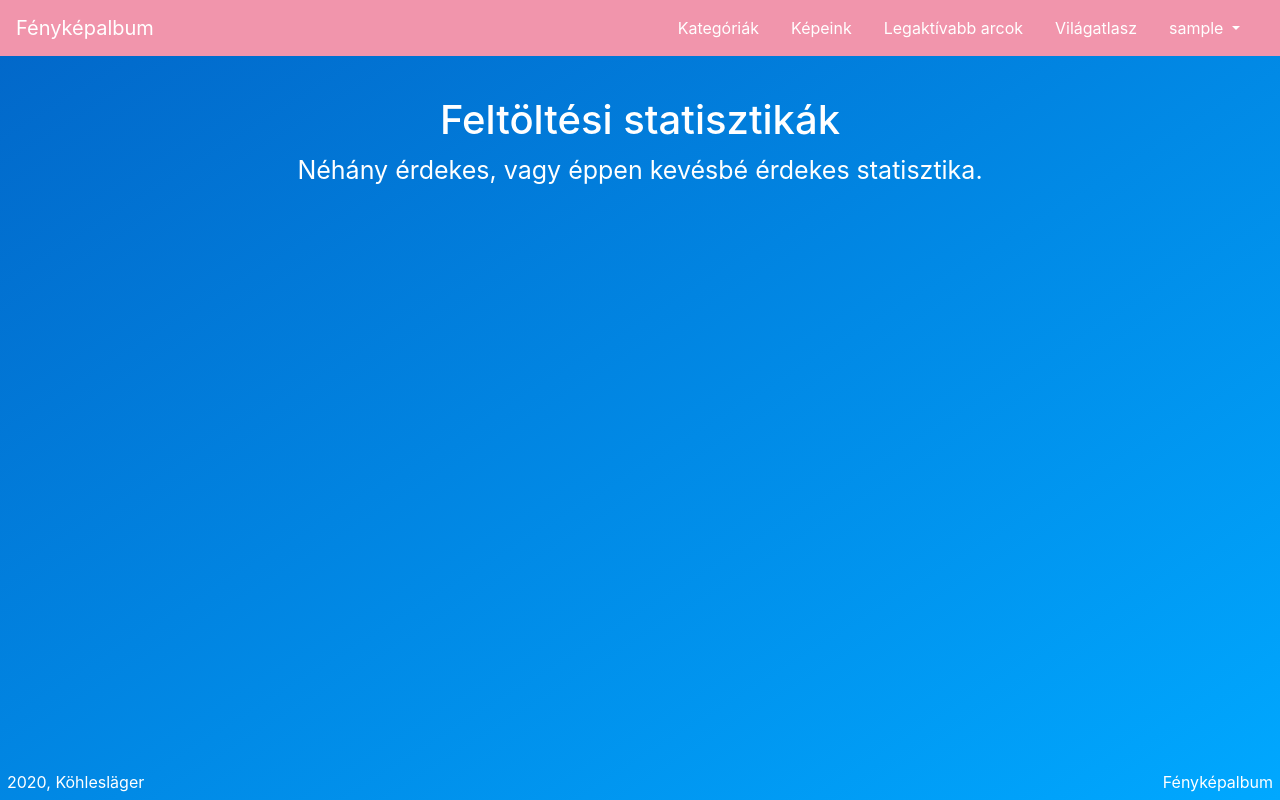
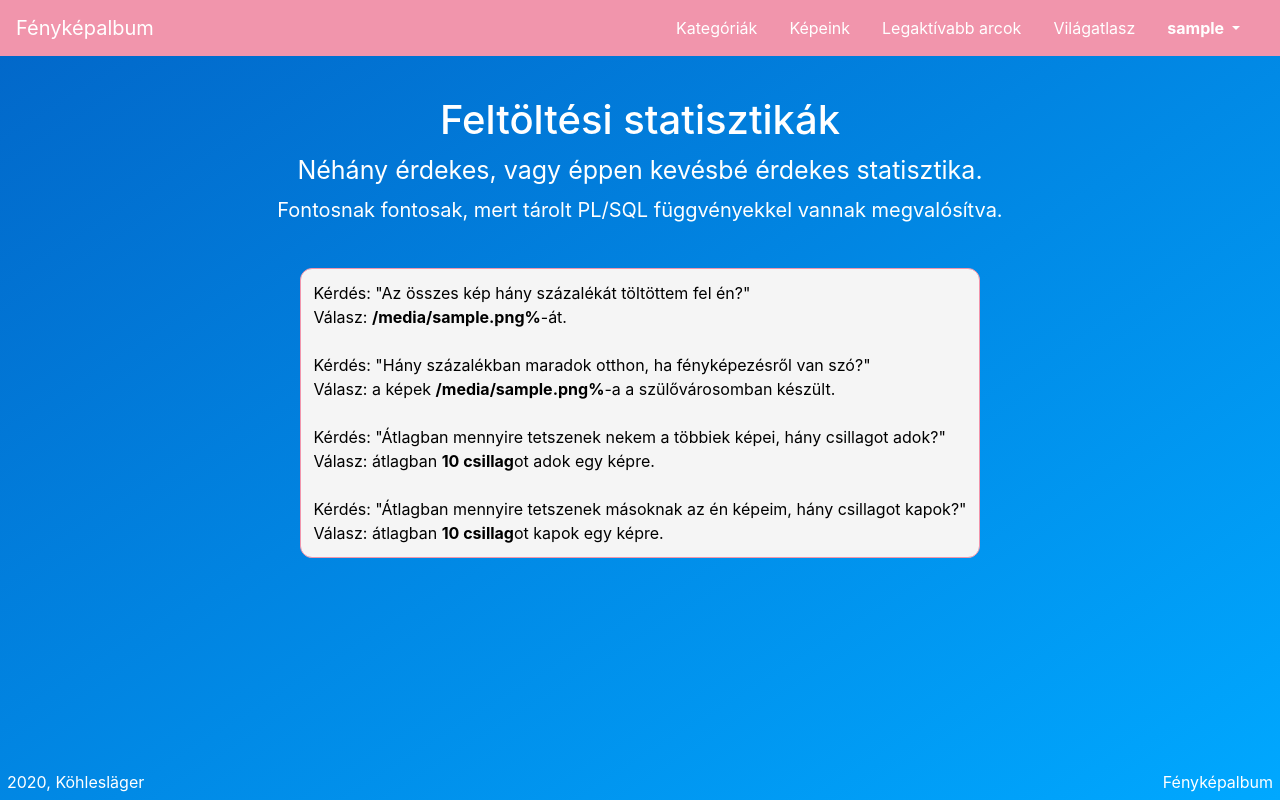
Before and after one commit to TomiOhl/adatbalapu-fenykepalbum, a Flask app: template templates/stats.html in a window 1280 px wide. Run offline with Flask 2, Linux system fonts and the light colour scheme; the visitor is signed in with stand-in values (Sample User, id 1); the template is opened without the code that fills it: most values are stand-ins (such as "Sample title", 1, 10 or a date in 2020); some libraries are stand-ins or nearby versions.

Commit message:
Feltöltési statisztikák frontend + tárolt eljárások bugfix Amikor órák múlva jössz rá, hogy egy paramétert is tömbben kell adni a pl/sql-nek

```diff
--- a/app.py
+++ b/app.py
@@ -365,11 +365,17 @@ def stats():
     if 'nick' not in session:
         return redirect(url_for('index'))
     user = session.get('nick')
-    # tarolt fgv-k mint: hany kep van feltoltve, ennek hany szazaleka a bejelentkezett usertol: photos_share
-    # print(exec_function('photos_share', float, user))
+    # PL/SQL tarolt fuggvenyek
+    # a feltoltott kepek hany szazaleka a bejelentkezett usertol: photos_share
+    photos_share = exec_function('photos_share', float, user)
     # kepek hany szazalekat toltotte fol a user a szulovarosaban: photos_at_home
-    # atlagban milyen ratinget ad (given_ratings_avg), milyet kap (received_ratings_avg)
-    return render_template('stats.html')
+    photos_at_home = exec_function('photos_at_home', float, user)
+    # atlagban milyen ratinget ad a user (given_ratings_avg)
+    given_ratings_avg = exec_function('given_ratings_avg', float, user)
+    # atlagban milyen ratinget kap a user (received_ratings_avg)
+    received_ratings_avg = exec_function('received_ratings_avg', float, user)
+    return render_template('stats.html', photos_share=photos_share, photos_at_home=photos_at_home,
+                           given_ratings_avg=given_ratings_avg, received_ratings_avg=received_ratings_avg)
 
 
 # logout process
--- a/db_actions.py
+++ b/db_actions.py
@@ -42,7 +42,7 @@ def exec_function(name, ret_value, args):
         with connect() as connection:
             # itt kellenek a db-műveletek
             with connection.cursor() as cursor:
-                result = cursor.callfunc(name, ret_value, args)
+                result = cursor.callfunc(name, ret_value, [args])
     except cx_Oracle.Error as error:
         print(error)
     return result
--- a/docs/fenykepalbum.sql
+++ b/docs/fenykepalbum.sql
@@ -81,7 +81,7 @@ RETURN FLOAT IS
 BEGIN
     SELECT COUNT(*) INTO kepekszama FROM Pictures;
     SELECT COUNT(*) INTO userkepei FROM Pictures WHERE Author = user;
-    szazalek := kepekszama / userkepei;
+    szazalek := (userkepei / kepekszama) * 100;
     RETURN (szazalek);
 END photos_share;
 
@@ -97,7 +97,7 @@ BEGIN
     SELECT Location INTO userlocation FROM Users WHERE Nick = user;
     SELECT COUNT(*) INTO kepekszama FROM Pictures;
     SELECT COUNT(*) INTO otthonikepek FROM Pictures, Users WHERE Author = user AND Pictures.Location = userlocation AND Pictures.Location = Users.Location;
-    szazalek := kepekszama / otthonikepek;
+    szazalek := (otthonikepek / kepekszama) * 100;
     RETURN (szazalek);
 END photos_at_home;
 
@@ -117,7 +117,7 @@ CREATE OR REPLACE FUNCTION received_ratings_avg(user IN VARCHAR2)
 RETURN FLOAT IS
     szazalek FLOAT(7);
 BEGIN
-    SELECT AVG(Stars) INTO szazalek FROM Ratings WHERE Picture = (SELECT Filename FROM Pictures WHERE Pictures.Author = user);
+    SELECT AVG(Stars) INTO szazalek FROM Ratings WHERE Picture IN (SELECT Filename FROM Pictures WHERE Pictures.Author = user);
     RETURN (szazalek);
 END received_ratings_avg;
 
--- a/templates/stats.html
+++ b/templates/stats.html
@@ -32,7 +32,7 @@
                         <a class="nav-link" href="worldmap">Világatlasz</a>
                     </li>
                     <li class="nav-item dropdown">
-                        <a class="nav-link dropdown-toggle" href="profile" id="navbarDropdown" role="button" data-toggle="dropdown" aria-haspopup="true" aria-expanded="false">
+                        <a class="nav-link dropdown-toggle activetab" href="profile" id="navbarDropdown" role="button" data-toggle="dropdown" aria-haspopup="true" aria-expanded="false">
                             {{ session.get('nick') }}
                         </a>
                         <div class="dropdown-menu dropdown-menu-right" aria-labelledby="navbarDropdown">
@@ -49,12 +49,26 @@
 
             <div class="description">
                 <h1>Feltöltési statisztikák</h1>
-                <p>Néhány érdekes, vagy éppen kevésbé érdekes statisztika.</p>
+                <p>
+                    Néhány érdekes, vagy éppen kevésbé érdekes statisztika.<br>
+                    <small>Fontosnak fontosak, mert tárolt PL/SQL függvényekkel vannak megvalósítva.</small>
+                </p>
             </div>
 
         </header>
 
         <section>
+
+            <div class="personal-card">
+                Kérdés: "Az összes kép hány százalékát töltöttem fel én?"<br>
+                Válasz: <b>{{ photos_share }}%</b>-át.<br><br>
+                Kérdés: "Hány százalékban maradok otthon, ha fényképezésről van szó?"<br>
+                Válasz: a képek <b>{{ photos_at_home }}%</b>-a a szülővárosomban készült.<br><br>
+                Kérdés: "Átlagban mennyire tetszenek nekem a többiek képei, hány csillagot adok?"<br>
+                Válasz: átlagban <b>{{ given_ratings_avg }} csillag</b>ot adok egy képre.<br><br>
+                Kérdés: "Átlagban mennyire tetszenek másoknak az én képeim, hány csillagot kapok?"<br>
+                Válasz: átlagban <b>{{ received_ratings_avg }} csillag</b>ot kapok egy képre.
+            </div>
 
         </section>
     </div>
```
